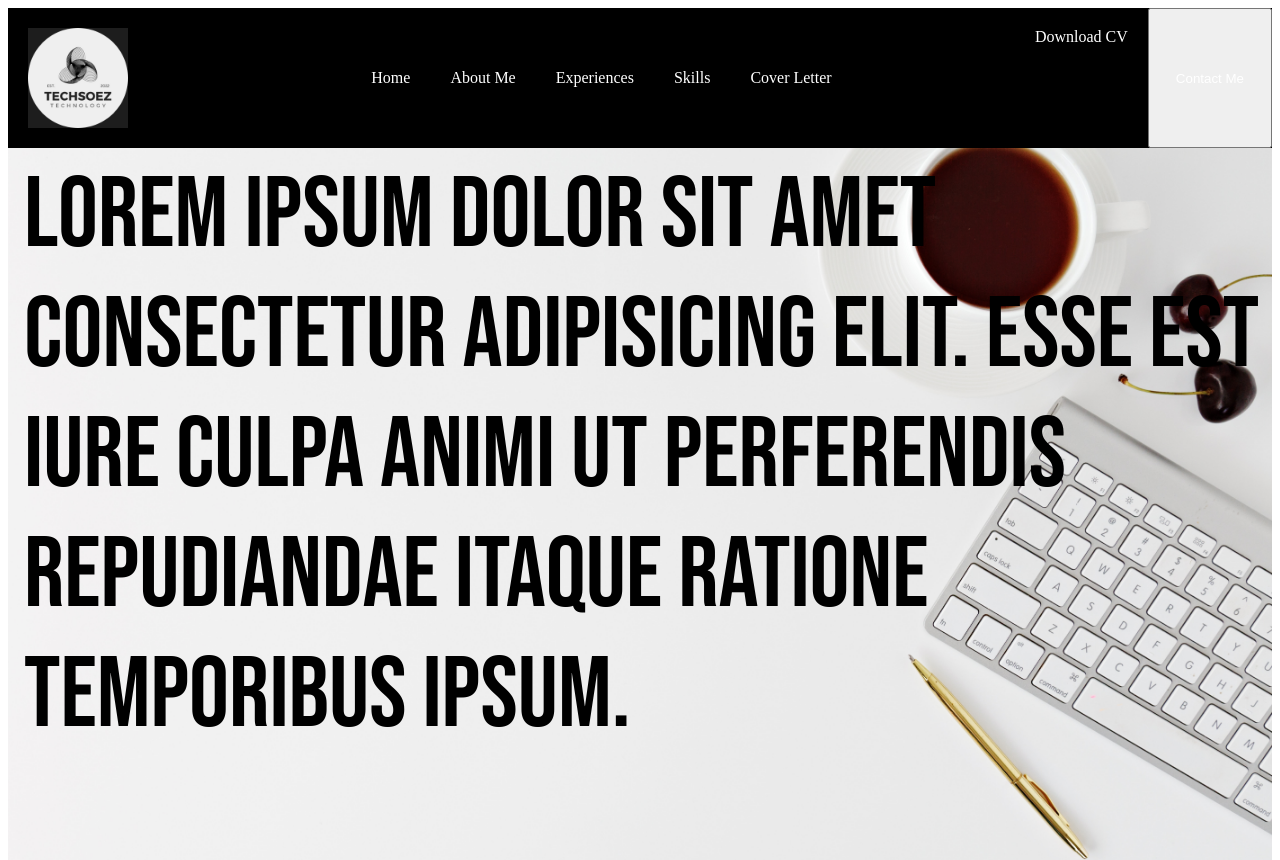
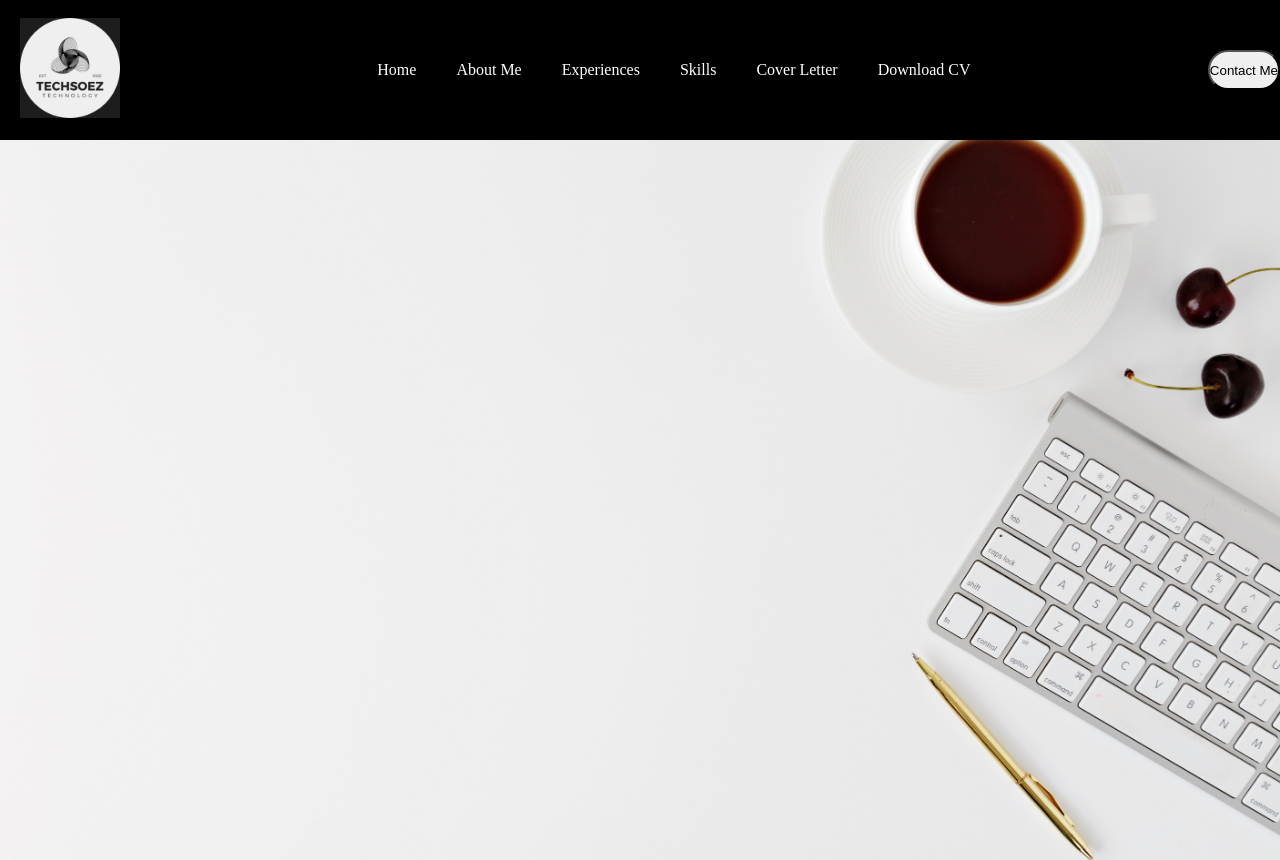
Before and after one commit to Nathan-web24/cv, a plain HTML site: page index.html in a window 1280 px wide. Shown: the top 860 px of the page. Drawn offline with Linux system fonts and the light colour scheme.

Commit message:
Update Hero Section

```diff
--- a/index.html
+++ b/index.html
@@ -19,14 +19,12 @@
       <li><a href="./pages/experiences.html">Experiences</a></li>
       <li><a href="">Skills</a></li>
       <li><a href="">Cover Letter</a></li>
+      <li><a href="">Download CV</a></li>
     </ul>
-    <a href="">Download CV</a>
-    <button><a href="">Contact Me</a></button>
+    <button>Contact Me</button>
   </nav>
   <div class="hero">
-    <img src="./assets/hero.jpg" alt="hero">
-    <div class="top-left">Lorem ipsum dolor sit amet consectetur adipisicing elit. Esse est iure culpa animi ut perferendis repudiandae itaque ratione temporibus ipsum.</div>
-    <div class="bottom-left"><i class="fa-brands fa-facebook"></i><i class="fa-brands fa-instagram"></i></div>
+
   </div>
 
 </body>
--- a/style.css
+++ b/style.css
@@ -1,4 +1,3 @@
-li
 * {
     padding: 0;
     margin: 0;
@@ -8,17 +7,16 @@ nav {
     display: flex;
     background-color: black;
     height: 140px;
+    align-items: center;
 }
 
 nav img {
     width: 100px;
-    align-items: center;
 }
 
 nav ul {
     display: flex;
     list-style: none;
-    align-items: center;
     margin: auto;
 }
 
@@ -28,24 +26,15 @@ nav a {
     margin: 20px;
 }
 
-.hero {
-    position: relative;
+button {
+    border-radius: 28px;
+    margin: 25px 0;
+    height: 5vh;
 }
 
-.hero img {
+.hero {
+    background-image: url("/assets/hero.jpg");
     width: 100%;
+    background-size: cover;
+    height: 100vh;
 }
-
-.top-left {
-    position: absolute;
-    top: 8px;
-    left: 16px;
-    font-family: 'Bebas Neue', sans-serif;
-    font-size: 100px;
-}
-
-.bottom-left {
-    position: absolute;
-    bottom: 8px;
-    left: 16px;
-  }
```
